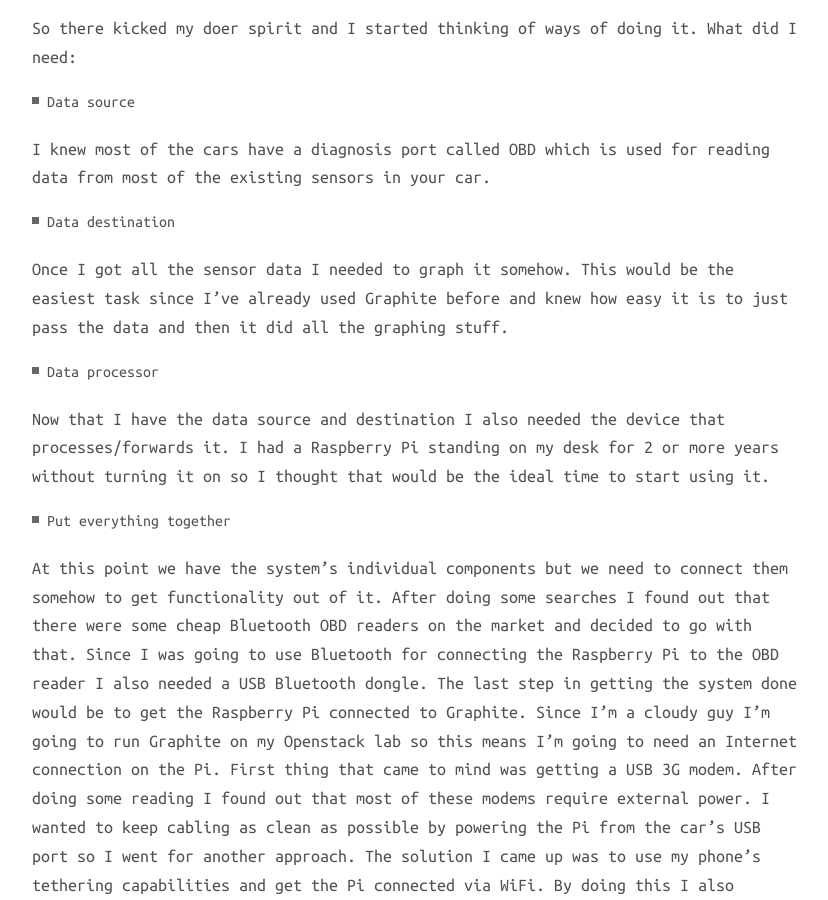
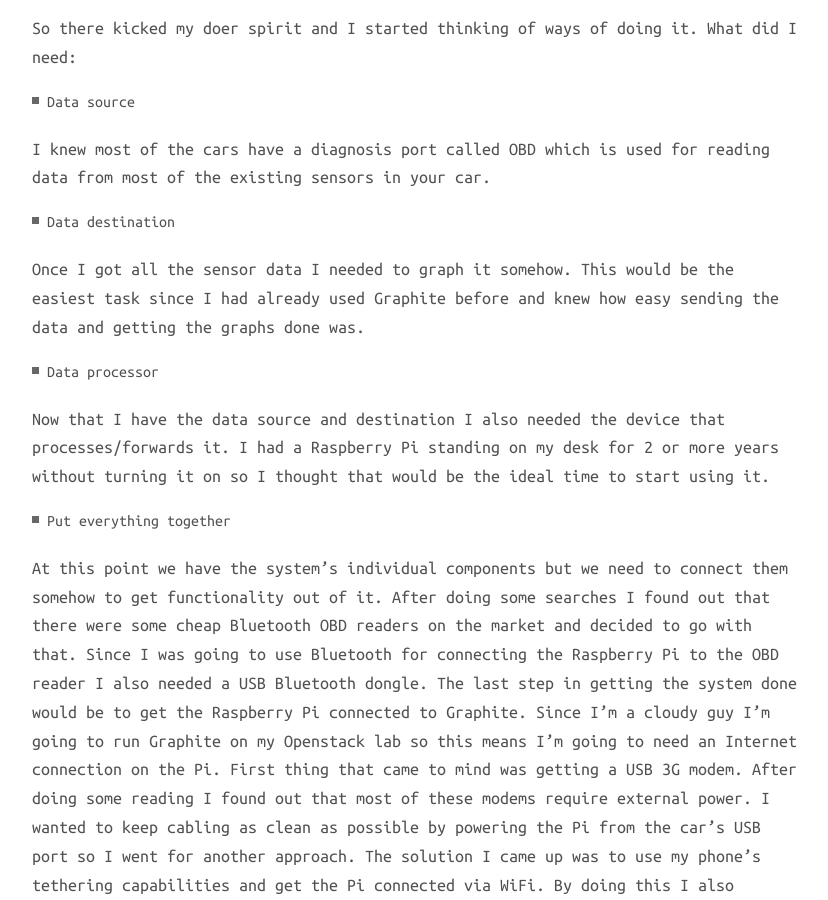
Before and after one commit to mcornea/mcornea.github.io, a Jekyll site: the page built from _posts/2015-04-19-graphing-car-metrics-into-the-cloud-with-raspberry-pi.markdown, in a window 1280 px wide and 900 px high, scrolled down 947 px. Shown: the whole window, without its empty margins (224-1052 px from the left). Built offline with Jekyll 4.4.1, drawn with Linux system fonts in a browser that asks for light colours; nearby versions of some CDN libraries.

```diff
--- a/_posts/2015-04-19-graphing-car-metrics-into-the-cloud-with-raspberry-pi.markdown
+++ b/_posts/2015-04-19-graphing-car-metrics-into-the-cloud-with-raspberry-pi.markdown
@@ -23,7 +23,7 @@
 
 - Data destination
 
-Once I got all the sensor data I needed to graph it somehow. This would be the easiest task since I've already used Graphite before and knew how easy it is to just pass the data and then it did all the graphing stuff.
+Once I got all the sensor data I needed to graph it somehow. This would be the easiest task since I had already used Graphite before and knew how easy sending the data and getting the graphs done was.
 
 - Data processor
 
```
